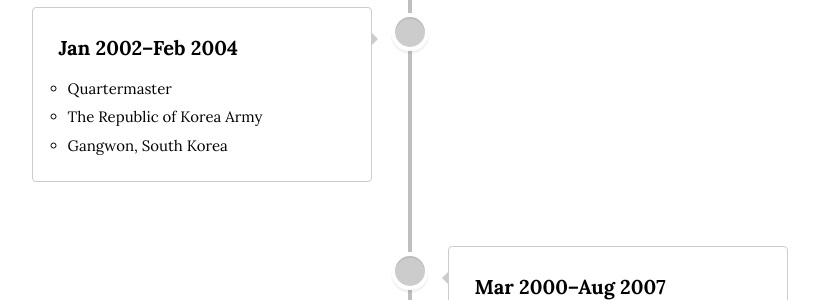
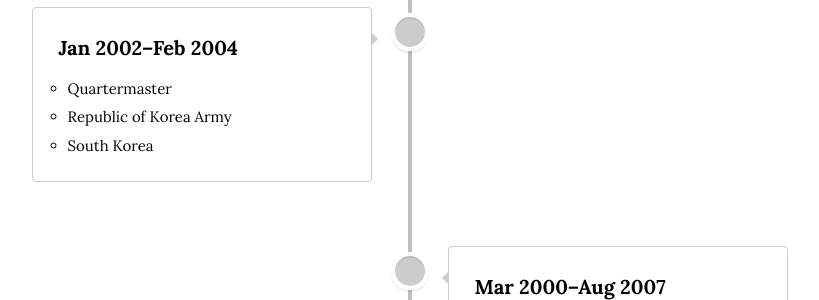
Before and after one commit to istaehun/taehun, a Jekyll site: the page built from timeline.html, in a window 1280 px wide and 900 px high, scrolled down 2894 px. Shown: the part 153-453 px from the top of the window, without its empty margins (230-1049 px from the left). Built offline with Jekyll 4.4.1, drawn with Linux system fonts in a browser that asks for light colours; nearby versions of some CDN libraries.

Commit message:
Update timeline.yml

```diff
--- a/_data/timeline.yml
+++ b/_data/timeline.yml
@@ -82,8 +82,8 @@
   title: "Jan 2002–Feb 2004"
   text-list:
     - "Quartermaster"
-    - "The Republic of Korea Army"
-    - "Gangwon, South Korea"
+    - "Republic of Korea Army"
+    - "South Korea"
   image-list:
 -
   date: ""
```
